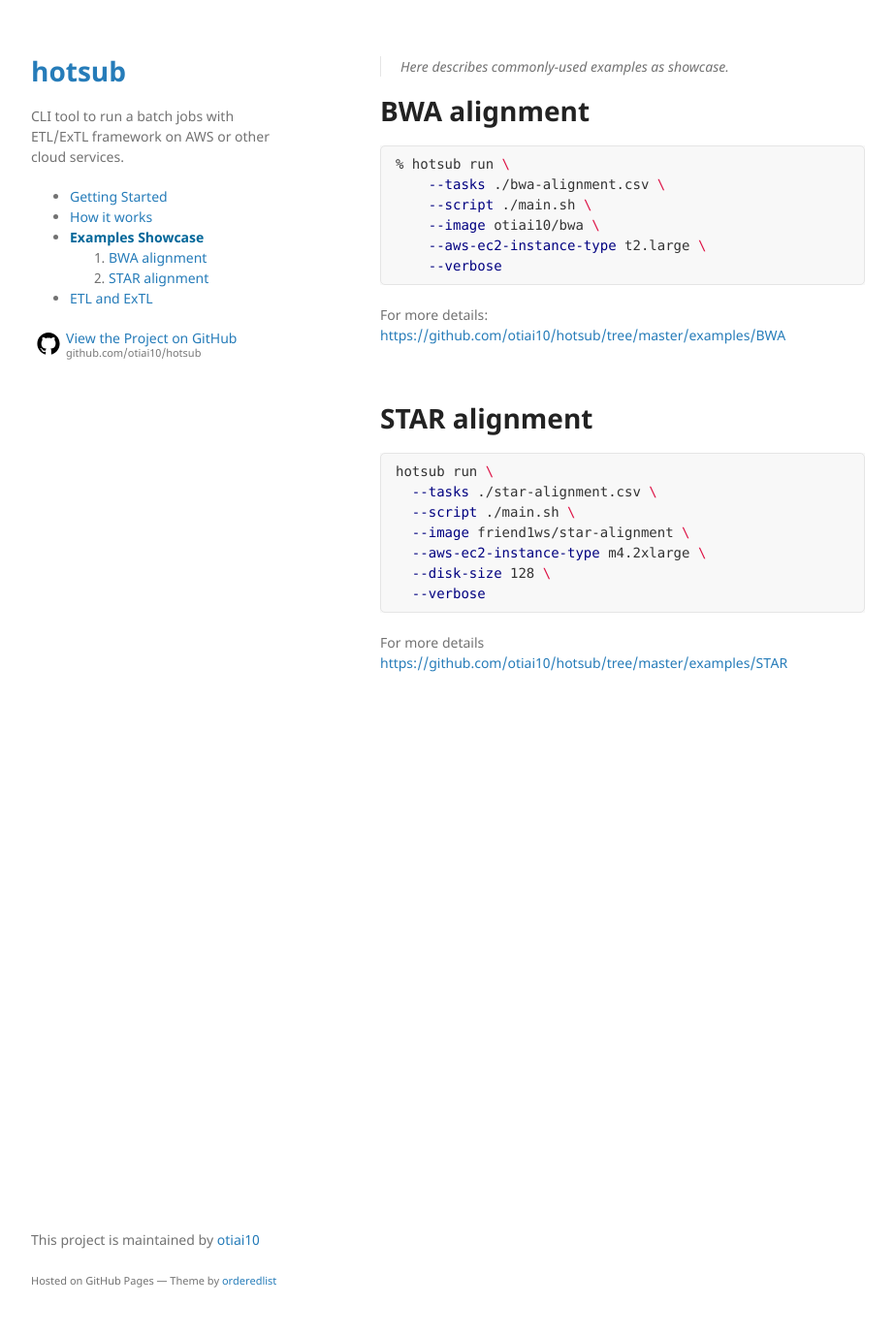
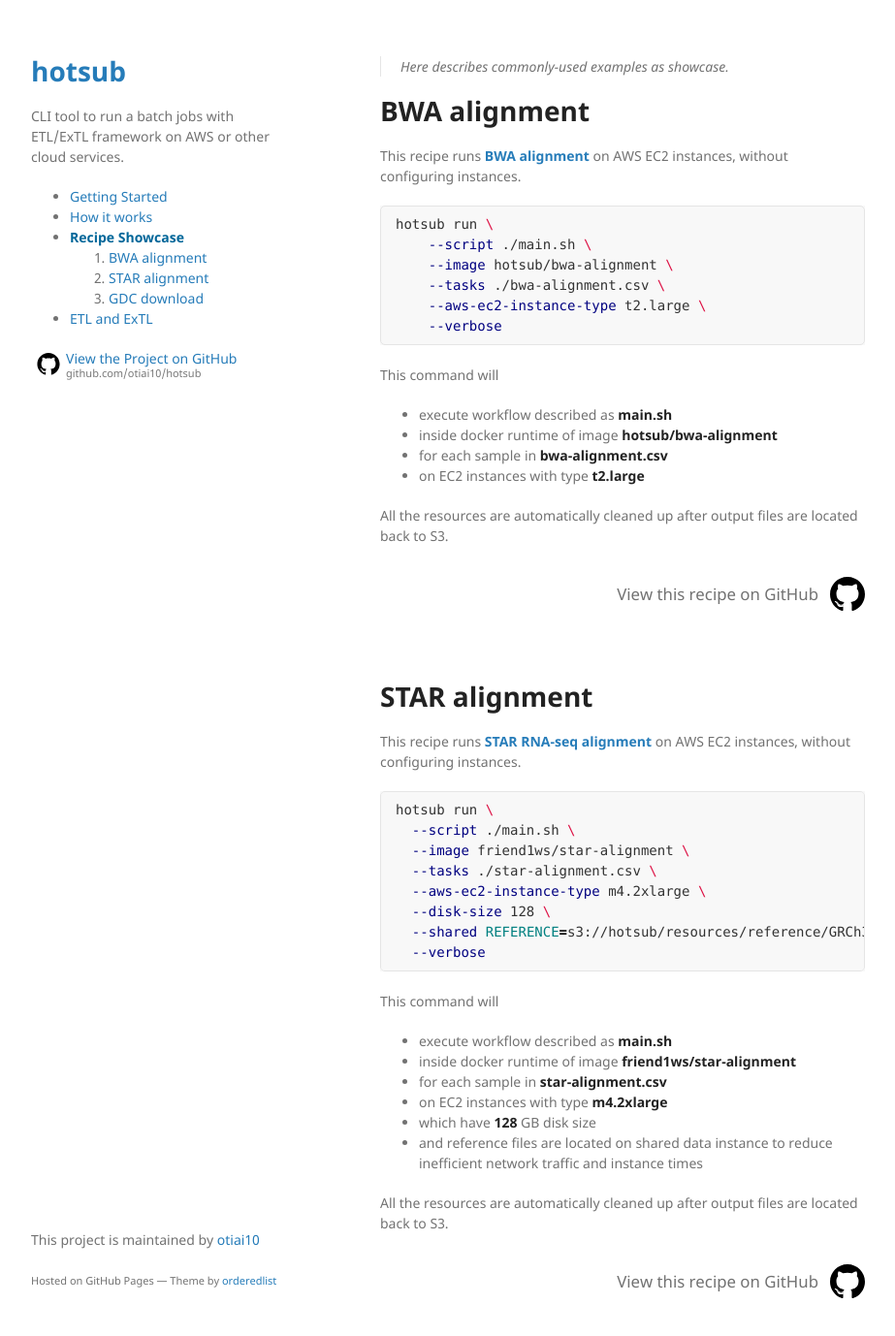
Before and after one commit to awsub/awsub.github.io, a Jekyll site: the page built from showcase.md, in a window 1280 px wide and 1400 px high. Shown: the top 1378 px of the window at 97% size, without its empty margins (178-1101 px from the left). Built offline with Jekyll 4.4.1, drawn with Linux system fonts in a browser that asks for light colours; some of the changed text lies outside the part shown.

Commit message:
Update recipe showcase

````diff
--- /dev/null
+++ b/_includes/view-on-github.html
@@ -0,0 +1,4 @@
+<div class="view-on-github" onclick="window.open('{{include.href}}')">
+  <div>{% include svg/github.svg %}</div>
+  <div>View this recipe on GitHub</div>
+</div>
--- a/_sass/customized.scss
+++ b/_sass/customized.scss
@@ -14,3 +14,21 @@ section {
     margin-top: 60px;
   }
 }
+
+div.view-on-github {
+  cursor: pointer;
+  display: flex;
+  flex-direction: row-reverse;
+  font-size: 1.2em;
+  height: 60px;
+
+  div {
+    padding-left: 12px;
+    height: 60px;
+    display: flex;
+    align-items: center;
+  }
+  svg {
+    height: 60px;
+  }
+}
--- a/showcase.md
+++ b/showcase.md
@@ -1,6 +1,6 @@
 ---
 layout: default
-title: Examples Showcase
+title: Recipe Showcase
 permalink: /showcase
 page_index: 2
 sublinks:
@@ -8,33 +8,88 @@ sublinks:
     link: bwa-alignment
   - title: STAR alignment
     link: star-alignment
+  - title: GDC download
+    link: gdc-download
 ---
 
 > Here describes commonly-used examples as showcase.
 
 # BWA alignment
 
+This recipe runs **[BWA alignment](https://github.com/lh3/bwa)** on AWS EC2 instances, without configuring instances.
+
 ```sh
-% hotsub run \
+hotsub run \
+    --script ./main.sh \
+    --image hotsub/bwa-alignment \
     --tasks ./bwa-alignment.csv \
-    --script ./main.sh \
-    --image otiai10/bwa \
     --aws-ec2-instance-type t2.large \
     --verbose
 ```
 
-For more details: [https://github.com/otiai10/hotsub/tree/master/examples/BWA](https://github.com/otiai10/hotsub/tree/master/examples/BWA)
+This command will
+
+- execute workflow described as **main.sh**
+- inside docker runtime of image **hotsub/bwa-alignment**
+- for each sample in **bwa-alignment.csv**
+- on EC2 instances with type **t2.large**
+
+All the resources are automatically cleaned up after output files are located back to S3.
+
+{% include view-on-github.html href="https://github.com/hotsub/showcase/tree/master/BWA-Alignment" %}
 
 # STAR alignment
 
+This recipe runs **[STAR RNA-seq alignment](https://github.com/alexdobin/STAR)** on AWS EC2 instances, without configuring instances.
+
 ```sh
 hotsub run \
-  --tasks ./star-alignment.csv \
   --script ./main.sh \
   --image friend1ws/star-alignment \
+  --tasks ./star-alignment.csv \
   --aws-ec2-instance-type m4.2xlarge \
   --disk-size 128 \
+  --shared REFERENCE=s3://hotsub/resources/reference/GRCh37.STAR-2.5.2a \
   --verbose
 ```
 
-For more details [https://github.com/otiai10/hotsub/tree/master/examples/STAR](https://github.com/otiai10/hotsub/tree/master/examples/STAR)
+This command will
+
+- execute workflow described as **main.sh**
+- inside docker runtime of image **friend1ws/star-alignment**
+- for each sample in **star-alignment.csv**
+- on EC2 instances with type **m4.2xlarge**
+- which have **128** GB disk size
+- and reference files are located on shared data instance to reduce inefficient network traffic and instance times
+
+All the resources are automatically cleaned up after output files are located back to S3.
+
+{% include view-on-github.html href="https://github.com/hotsub/showcase/tree/master/STAR-Alignment" %}
+
+# GDC Download
+
+This recipe downloads common data from **[NCI Genomic Data Commons](https://gdc.cancer.gov/)** and convert BAM files to Fastq files.
+
+```sh
+hotsub run \
+  --script ./main.sh \
+  --image hotsub/gdc-client \
+  --tasks ./MCF7-fastq.csv \
+  --aws-ec2-instance-type m4.2xlarge \
+  --disk-size 64 \
+  -v
+```
+
+This command will
+
+- execute workflow described as **`main.sh`**
+- inside docker runtime of image **`hotsub/gdc-client`**
+- for each sample in **`MCF7-fastq.csv`**
+- on EC2 instances with type **`m4.2xlarge`**
+- which have **`64`** GB disk size
+
+All the resources are automatically cleaned up after output files are located back to S3.
+
+{% include view-on-github.html href="https://github.com/hotsub/showcase/tree/master/GDC-Downloader" %}
+
+----
````
Also changed, not shown: _includes/svg/github.svg.
